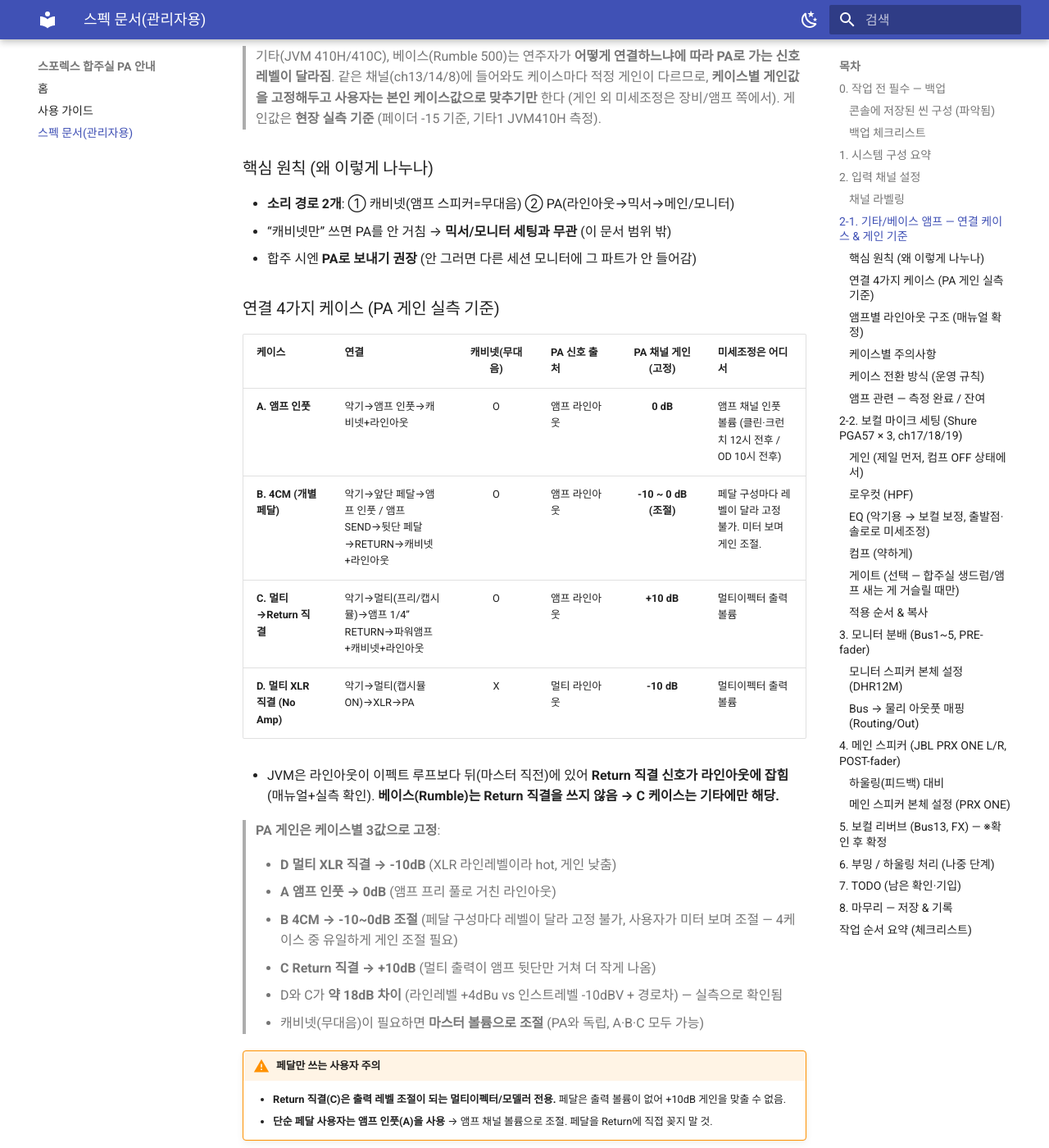
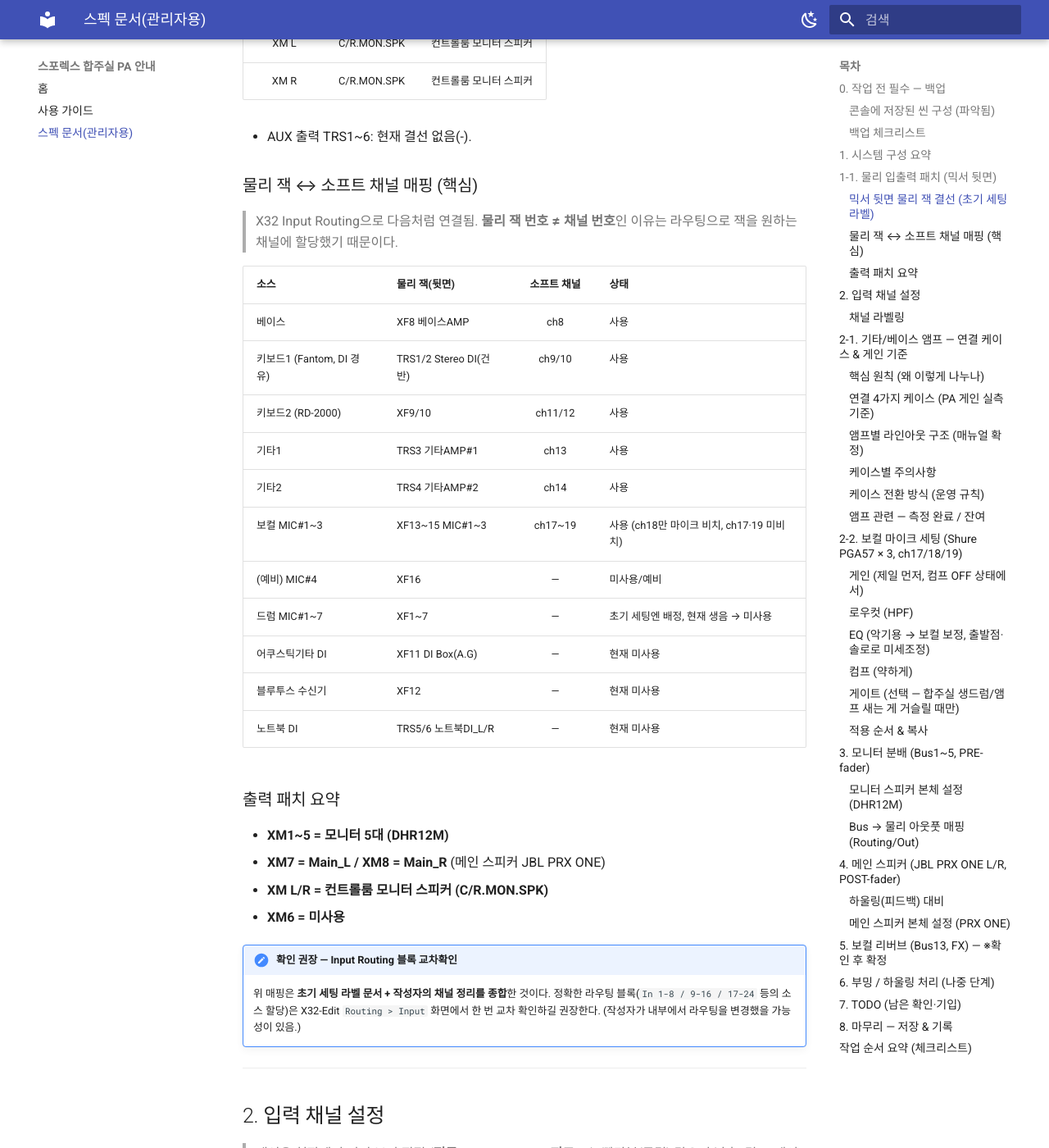
Before and after one commit to SingeonKim/mua-bandroom-guide, an MkDocs documentation site: the page built from docs/spec.md, in a window 1280 px wide and 1400 px high, scrolled down 3512 px. Shown: the whole window at 82% size. Built offline with MkDocs 1.6.1 and Material for MkDocs 9.7.7, drawn with Linux system fonts in a browser that asks for light colours; some of the changed text lies outside the part shown.

Commit message:
docs(spec): add physical I/O patch section from mixer rear label
- new 1-1 물리 입출력 패치: jack↔channel mapping via X32 Input Routing
- correct vocal mic source (local XF13~16, not AES50 stagebox)
- note drum mic inputs XF1~7 (currently unmiked), acoustic DI/bluetooth/laptop DI physical inputs
- XM1~5 monitors, XM7/8 mains, XM L/R control-room monitor
- preserve original rear label as source/mixer-rear-initial-setup.md

```diff
--- a/docs/spec.md
+++ b/docs/spec.md
@@ -58,6 +58,87 @@
 
 -----
 
+## 1-1. 물리 입출력 패치 (믹서 뒷면)
+
+> 출처: 믹서(X32 Producer) 뒷면에 부착돼 있던 **초기 세팅 라벨 문서** + 작성자가 정리한 소프트 채널 매핑.
+> **물리 잭 번호와 채널 번호가 다른 이유**: X32 **Input Routing(내부 입력 패치)** 에서 잭을 원하는 채널에 할당했기 때문이다. 즉 뒷면 물리 잭 ↔ 콘솔 채널은 1:1 고정이 아니라, 라우팅으로 연결돼 있다. **채널 번호는 X32-Edit의 `Routing > Input`에서 확인/변경**한다. (물리 결선과 채널 매핑은 둘 다 맞으며 모순이 아니다.)
+
+### 믹서 뒷면 물리 잭 결선 (초기 세팅 라벨)
+
+**입력 — 로컬 XLR/콤보 (XF1~16)**
+
+|물리 잭|결선(라벨)|물리 잭|결선(라벨)|
+|:---:|------|:---:|------|
+|XF1|Drum MIC#1|XF9|건반(RD-2000)_L|
+|XF2|Drum MIC#2|XF10|건반(RD-2000)_R|
+|XF3|Drum MIC#3|XF11|DI Box(A.G) 어쿠스틱기타|
+|XF4|Drum MIC#4|XF12|블루투스 수신기|
+|XF5|Drum MIC#5|XF13|MIC#1|
+|XF6|Drum MIC#6|XF14|MIC#2|
+|XF7|Drum MIC#7|XF15|MIC#3|
+|XF8|베이스AMP|XF16|MIC#4|
+
+**입력 — AUX (TRS1~6)**
+
+|물리 잭|결선(라벨)|
+|:---:|------|
+|TRS1|Stereo DI_L (건반)|
+|TRS2|Stereo DI_R (건반)|
+|TRS3|기타AMP#1|
+|TRS4|기타AMP#2|
+|TRS5|노트북DI_L|
+|TRS6|노트북DI_R|
+
+- XF TB: TALKBACK
+- 디지털/네트워크 포트: AES50 A · AES50 B · ETHERNET · ULTRANET (포트는 존재하나 현재 외부 스테이지박스 결선 없음)
+
+**출력 (XM1~8, XM L·R)**
+
+|물리 잭|결선(라벨)|용도|
+|:---:|------|------|
+|XM1|Monitor#1|모니터 DHR12M 1번|
+|XM2|Monitor#2|모니터 DHR12M 2번|
+|XM3|Monitor#3|모니터 DHR12M 3번|
+|XM4|Monitor#4|모니터 DHR12M 4번|
+|XM5|Monitor#5|모니터 DHR12M 5번|
+|XM6|-|미사용|
+|XM7|Main_L|메인 스피커 L|
+|XM8|Main_R|메인 스피커 R|
+|XM L|C/R.MON.SPK|컨트롤룸 모니터 스피커|
+|XM R|C/R.MON.SPK|컨트롤룸 모니터 스피커|
+
+- AUX 출력 TRS1~6: 현재 결선 없음(-).
+
+### 물리 잭 ↔ 소프트 채널 매핑 (핵심)
+
+> X32 Input Routing으로 다음처럼 연결됨. **물리 잭 번호 ≠ 채널 번호**인 이유는 라우팅으로 잭을 원하는 채널에 할당했기 때문이다.
+
+|소스|물리 잭(뒷면)|소프트 채널|상태|
+|------|---------|:------:|------|
+|베이스|XF8 베이스AMP|ch8|사용|
+|키보드1 (Fantom, DI 경유)|TRS1/2 Stereo DI(건반)|ch9/10|사용|
+|키보드2 (RD-2000)|XF9/10|ch11/12|사용|
+|기타1|TRS3 기타AMP#1|ch13|사용|
+|기타2|TRS4 기타AMP#2|ch14|사용|
+|보컬 MIC#1~3|XF13~15 MIC#1~3|ch17~19|사용 (ch18만 마이크 비치, ch17·19 미비치)|
+|(예비) MIC#4|XF16|—|미사용/예비|
+|드럼 MIC#1~7|XF1~7|—|초기 세팅엔 배정, 현재 생음 → 미사용|
+|어쿠스틱기타 DI|XF11 DI Box(A.G)|—|현재 미사용|
+|블루투스 수신기|XF12|—|현재 미사용|
+|노트북 DI|TRS5/6 노트북DI_L/R|—|현재 미사용|
+
+### 출력 패치 요약
+
+- **XM1~5 = 모니터 5대 (DHR12M)**
+- **XM7 = Main_L / XM8 = Main_R** (메인 스피커 JBL PRX ONE)
+- **XM L/R = 컨트롤룸 모니터 스피커 (C/R.MON.SPK)**
+- **XM6 = 미사용**
+
+!!! note "확인 권장 — Input Routing 블록 교차확인"
+    위 매핑은 **초기 세팅 라벨 문서 + 작성자의 채널 정리를 종합**한 것이다. 정확한 라우팅 블록(`In 1-8 / 9-16 / 17-24` 등의 소스 할당)은 X32-Edit `Routing > Input` 화면에서 한 번 교차 확인하길 권장한다. (작성자가 내부에서 라우팅을 변경했을 가능성이 있음.)
+
+-----
+
 ## 2. 입력 채널 설정
 
 > 게인은 현장에서 미터 보며 직접 (**평균 -18~-12 dBFS, 피크 -6**). 빨간불(클립) 닿으면 낮춤.
@@ -74,7 +155,7 @@
 |18   |보컬2(mic2)|Shure PGA57      |**OFF** (다이나믹)|100~120Hz ON   |OFF        |필요시 약   |2~3:1, GR 3~4dB|______  |
 |19   |보컬3(mic3) **(현재 마이크 미비치)**|Shure PGA57      |**OFF** (다이나믹)|100~120Hz ON   |OFF        |필요시 약   |2~3:1, GR 3~4dB|______  |
 
-- 드럼: **마이킹 안 함 (생음)** → 믹서 채널 없음
+- 드럼: **마이킹 안 함 (생음)** → 믹서 채널 없음. (단, **초기 세팅엔 드럼 마이크 7입력(XF1~7)이 배정**돼 있으며 현재만 생음으로 미사용. 마이킹 시 해당 입력 라우팅 후 사용. → 1-1 참고)
 - ※ 보컬 마이크 = **Shure PGA57 × 3** (ch17/18/19). 다이나믹이라 **48V OFF**, 출력 낮아 게인 넉넉히. 상세 세팅은 2-2번.
 - ※ **ch17·ch19는 보컬 마이크용 채널이나 현재 실물 마이크가 없어 사용 불가.** 마이크 비치 시 사용 가능. (ch18은 현재 사용 가능)
 
@@ -83,8 +164,8 @@
 - ※ 키보드: 48V 불필요(라인레벨). **본체 볼륨 노브 12시 기준**(이 기준으로 믹서 게인 잡음). **Fantom(ch9/10)은 거리가 멀어 DI박스 경유** → DI가 마이크레벨로 감쇠시키므로 **믹서 게인을 높게** 잡아야 정상 레벨. 48V는 음량과 무관(패시브 DI면 안 먹는 게 정상). **게이트 OFF**(라인 입력이라 잡음 안 새고, 게이트가 서스테인/패드 여운을 자름).
 - ※ 기타·베이스 게이트(약): 클린에서도 노이즈가 조금 있어 메인/모니터에 거슬릴 때 **아주 약하게**. Threshold -55dB(안 닫히면 -50까지), **Range -10~-15dB(완전차단 X)**, Attack 0.5~2ms, Hold 베이스 30~50·기타 20~40ms, Release 베이스 200~300·기타 150~250ms. “노이즈 겨우 닫히는 최저 threshold”가 베스트(올릴수록 약한 연주음 잘림).
 - ※ **노이즈 근본 점검 (게이트 전에)**: 그라운드 험이면 ① 그라운드 리프트(Rumble/DI) ② 전원 같은 멀티탭/콘센트로 모으기 ③ 의심 케이블 교체. 게이트는 증상 완화일 뿐 — 연주 중엔 노이즈 그대로 들리므로 원인 제거 우선.
-- ※ 보컬 ch17~19는 로컬 16채널 초과 → **하단 판넬(스테이지박스, AES50 추정) 입력**. 판넬 라벨 AES50/ULTRANET 확인 필요.
-- ※ (추후 정리) DI Box 어쿠스틱기타, 블루투스 수신기 — 현재 미사용/미정리. 사용 시 입력 행 추가 예정.
+- ※ **보컬 마이크 입력 경로 (정정)**: 보컬 마이크는 **뒷면 로컬 입력 XF13~16(MIC#1~4)** 에 연결되고, X32 **Input Routing으로 ch17~19에 매핑**된다. (이전의 "하단 판넬 AES50 스테이지박스 추정"은 **철회** — 뒷면에 AES50 A/B·ULTRANET 포트는 존재하나 현재 외부 스테이지박스 결선은 없음.) → 1-1 물리 패치 참고.
+- ※ **어쿠스틱기타 DI / 블루투스 수신기 / 노트북 DI (갱신)**: 모두 물리 입력에 이미 배정돼 있음(**XF11 어쿠스틱DI, XF12 블루투스, TRS5/6 노트북DI**). 현재 미사용. 사용 시 채널 라우팅 후 입력 행 추가. → 1-1 물리 패치 참고.
 
 ### 채널 라벨링
 
@@ -334,6 +415,9 @@
 
 ### Bus → 물리 아웃풋 매핑 (Routing/Out)
 
+> **물리 결선(확정, 초기 세팅 라벨)**: **XM1~5 = 모니터 5대(DHR12M), XM7 = Main_L, XM8 = Main_R, XM L/R = 컨트롤룸 모니터, XM6 = 미사용.** (→ 1-1 참고)
+> 아래 빈칸은 "**어느 Bus가 어느 XM(모니터)으로 가는지**"의 라우팅 할당 — 콘솔에서 확정한다.
+
 !!! note "현장에서 채울 것"
     - [ ] XM1 ← Bus__ ( ___ 모니터)
     - [ ] XM2 ← Bus__
@@ -341,6 +425,7 @@
     - [ ] XM4 ← Bus__
     - [ ] XM5 ← Bus__
     - [ ] Bus 전체 **Pre-fader** 설정 확인
+    - (XM7=Main_L, XM8=Main_R은 물리 결선상 메인 출력 — 확정)
 
 -----
 
@@ -415,11 +500,12 @@
 ## 7. TODO (남은 확인·기입)
 
 - [ ] **보컬 동시 사용 인원** — 상시 몇 명? 안 쓰는 마이크 뮤트 규칙
-- [ ] **하단 판넬 확인** — AES50 스테이지박스인지 ULTRANET인지 라벨 확인 (보컬 ch17~19 경로)
+- [x] **보컬 ch17~19 입력 경로 확인** — 하단 판넬/AES50 추정 **해소**: 뒷면 로컬 입력 XF13~15(MIC#1~3) → Input Routing으로 ch17~19 매핑 확인. (외부 스테이지박스 없음)
+- [ ] **Input Routing 블록 교차확인** — X32-Edit `Routing > Input`에서 In 1-8/9-16/17-24 소스 할당이 1-1 매핑과 일치하는지 한 번 대조 (작성자 내부 변경 가능성)
 - [ ] **리버브 구조** — Bus13 / FX return 행선지 (5번 항목)
 - [ ] **각 채널 게인 값 기입** — 키보드 실측 완료(저장됨, 값 추후 기입) / 보컬 잔여 (2번 표)
 - [ ] **Bus → 아웃풋 매핑** 확정 (3번 항목)
-- [ ] **어쿠스틱기타(DI)·블루투스 입력** 정리 (현재 미사용)
+- [ ] **어쿠스틱기타(DI)·블루투스·노트북DI 입력** — 물리 입력 배정 확인됨(XF11/XF12/TRS5·6, → 1-1). 사용 시 채널 라우팅 후 입력 행 추가
 - [ ] **모니터 출력(Bus 마스터) 페이더 권장값 확정** — 현재 미정(빈칸), 합주로 결정 (3번 항목)
 - [ ] **잠정값 합주로 재검증** — 메인 페이더(악기 -15/보컬 -10), 메인 본체 -10dB (모니터 분배 -10/-15는 현재 운영값으로 확정)
 
```
Also changed, not shown: _workspace/qa-report.md (+36 -40 lines), source/mixer-rear-initial-setup.md (added, +40 -0 lines).
